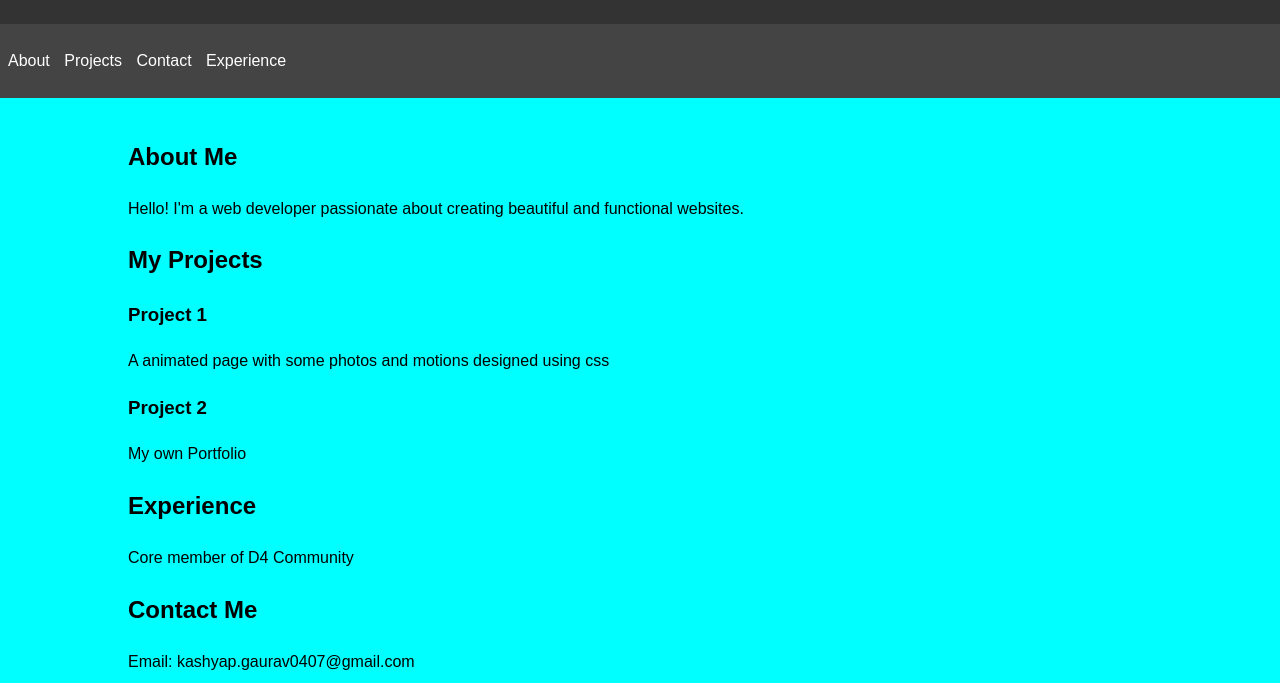
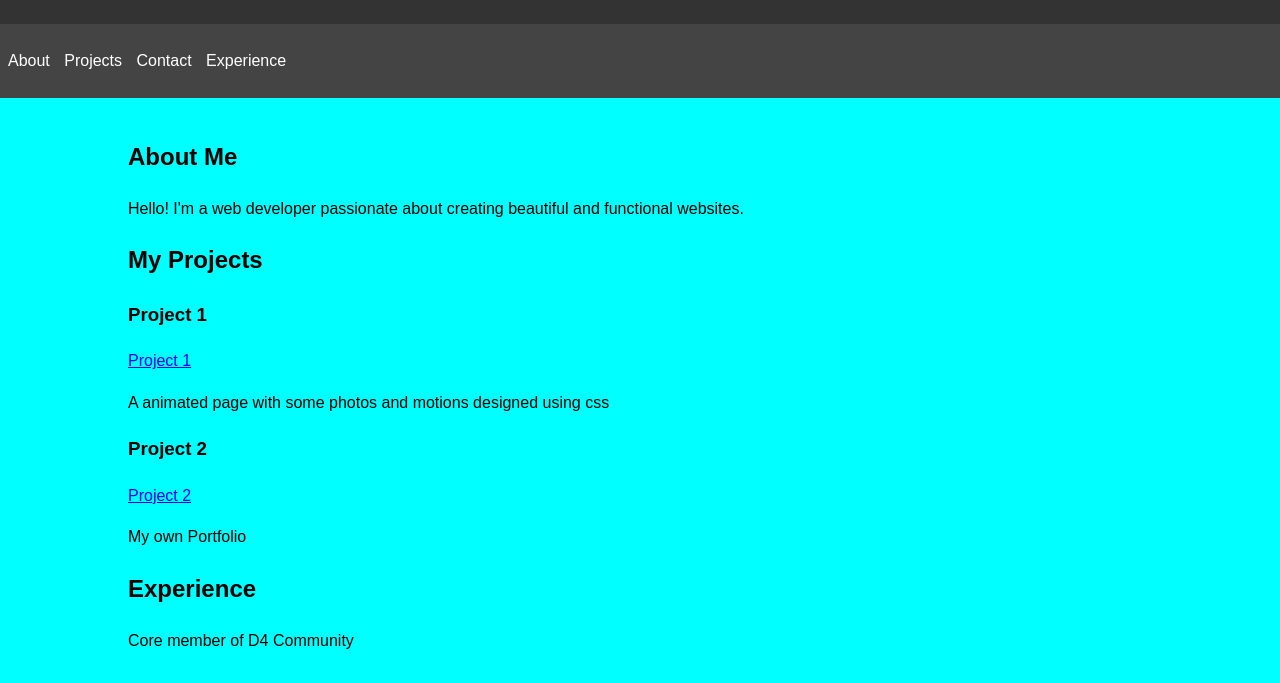
Before and after one commit to kashyapgaurav22/Portfolio, a plain HTML site: page index.html in a window 1280 px wide. Shown: the part 102-785 px from the top of the page. Drawn offline with Linux system fonts and the light colour scheme.

Commit message:
Update index.html

```diff
--- a/index.html
+++ b/index.html
@@ -1,3 +1,4 @@
+
 <!DOCTYPE html>
 <html lang="en">
 <head>
@@ -73,10 +74,12 @@
             <h2>My Projects</h2>
             <div class="Project">
                 <h3>Project 1</h3>
+                <a href="https://portfolio-2dvtcm49w-kashyap-gaurav22s-projects.vercel.app/"> Project 1</a>
                 <p>A animated page with some photos and motions designed using css</p>
             </div>
             <div class="Project">
                 <h3>Project 2</h3>
+                <a href="https://just-a-project.vercel.app/">Project 2</a>
                 <p> My own Portfolio</p>
             </div>
         </section>
```
